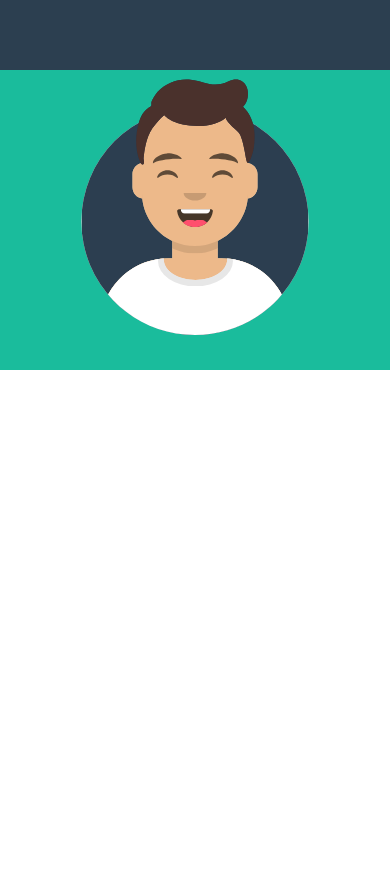
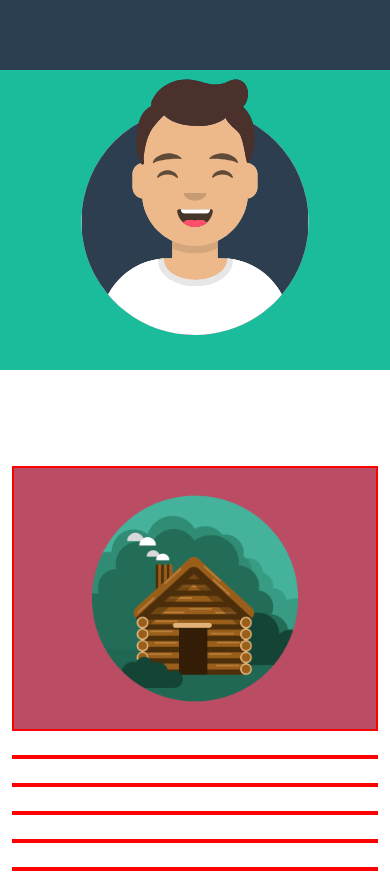
Before and after one commit to Youss0203/html-css-bootstrap-freelancer, a plain HTML site: page index.html in a window 390 px wide. Before the commit the page ends 844 px from the top, so only its background shows below. Drawn offline with nearby package versions, Linux system fonts and the light colour scheme.

Commit message:
aggiunte card con immagini responsive e fatto prova con un immagine

```diff
--- a/index.html
+++ b/index.html
@@ -31,7 +31,45 @@
 
 
 
-    <main></main>
+    <main>
+        <section class="boxes">
+            <div class="container container-md">
+                <div class="row">
+                    <div class="col-12"></div>
+                    <div class="col-12 col-md-6 col-lg-4">
+                        <div class="box">
+                            <img src="./img/cabin.png">
+                        </div>
+                    </div>
+                    <div class="col-12 col-md-6 col-lg-4">
+                        <div class="box">
+
+                        </div>
+                    </div>
+                    <div class="col-12 col-md-6 col-lg-4">
+                        <div class="box">
+
+                        </div>
+                    </div>
+                    <div class="col-12 col-md-6 col-lg-4">
+                        <div class="box">
+
+                        </div>
+                    </div>
+                    <div class="col-12 col-md-6 col-lg-4">
+                        <div class="box">
+
+                        </div>
+                    </div>
+                    <div class="col-12 col-md-6 col-lg-4">
+                        <div class="box">
+
+                        </div>
+                    </div>
+                </div>
+            </div>
+        </section>
+    </main>
     <footer></footer>
 </body>
 
--- a/style/stile.css
+++ b/style/stile.css
@@ -8,6 +8,19 @@ section.nav{
     background-color: #1ABC9C;
 }
 
+.jumbotron{
+    margin-bottom:6rem;
+}
+
 .jumbo-image{
     width: 250px;
 }
+
+.box{
+    border:2px solid red;
+    margin-bottom:1.5rem;
+}
+
+img{
+    width: 100%;
+}
```
